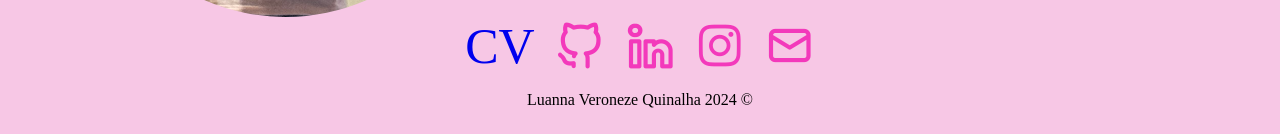
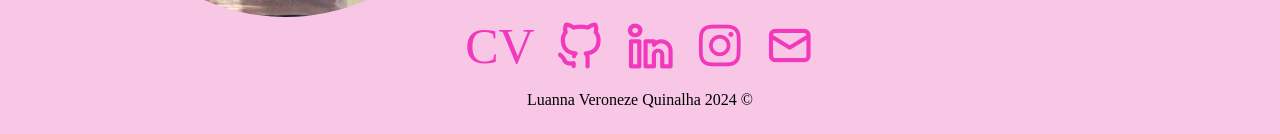
Before and after one commit to Lua-sketch/luannavquinalha, a plain HTML site: page index.html in a window 1280 px wide. Shown: the part 491-625 px from the top of the page. Drawn offline with nearby package versions, Linux system fonts and the light colour scheme.

Commit message:
Update styles.css

```diff
--- a/styles.css
+++ b/styles.css
@@ -69,7 +69,7 @@ footer{
     justify-content: center;
 }
 
-#id{
+#CV, #CV:visited{
     color:#f339bb;
 }
 
```
